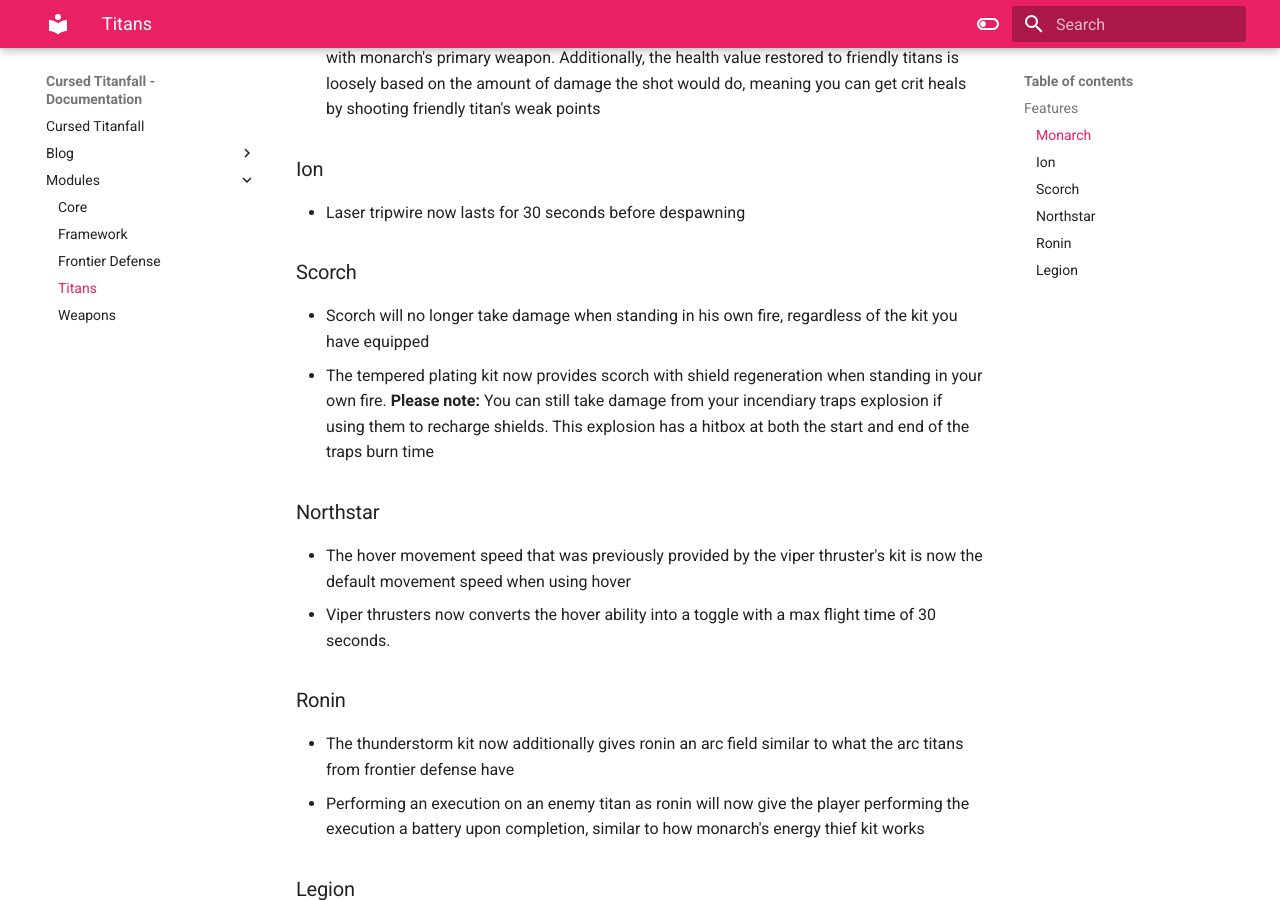
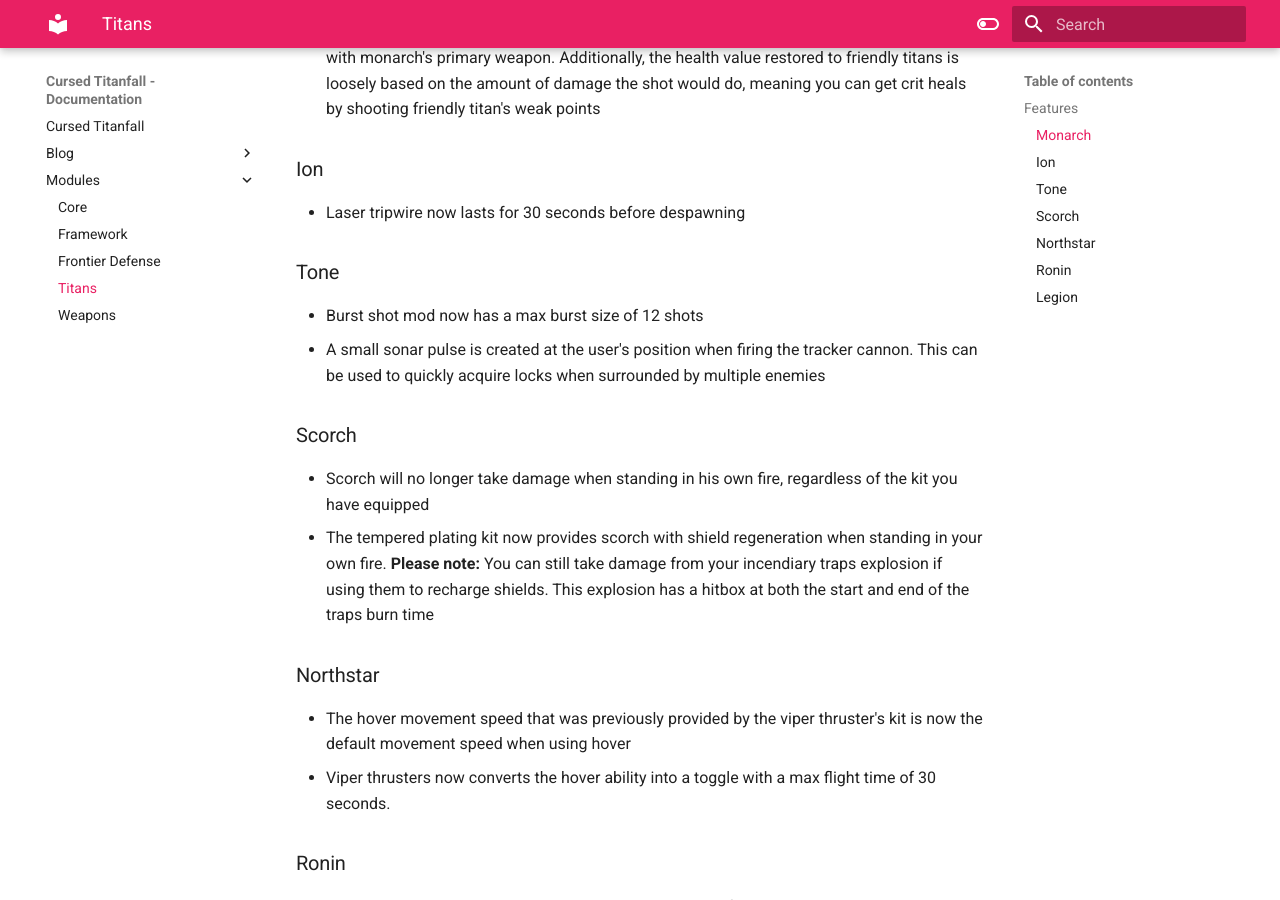
Before and after one commit to SDarkMagic/cursed-titanfall-docs, an MkDocs documentation site: the page built from docs/modules/Titans.md, in a window 1280 px wide and 900 px high, scrolled down 757 px. Built offline with MkDocs 1.6.1 and Material for MkDocs 9.7.7, drawn with Linux system fonts in a browser that asks for light colours.

Commit message:
Update docs

```diff
--- a/docs/modules/Titans.md
+++ b/docs/modules/Titans.md
@@ -10,6 +10,9 @@
 - The core 1 upgrade, energy transfer, now additionally gives monarch a reserve health pool with an equal value to your max health. This pool will increase in size if you use the core 3 upgrade enhanced chassis. This pool does not directly affect monarch's health bar, however if it has any points in it, shooting a teammate's titan with your primary weapon will now allow you to heal them. The health points in this pool are refilled by dealing damage to enemies with monarch's primary weapon. Additionally, the health value restored to friendly titans is loosely based on the amount of damage the shot would do, meaning you can get crit heals by shooting friendly titan's weak points
 ### Ion
 - Laser tripwire now lasts for 30 seconds before despawning
+### Tone
+- Burst shot mod now has a max burst size of 12 shots
+- A small sonar pulse is created at the user's position when firing the tracker cannon. This can be used to quickly acquire locks when surrounded by multiple enemies
 ### Scorch
 - Scorch will no longer take damage when standing in his own fire, regardless of the kit you have equipped
 - The tempered plating kit now provides scorch with shield regeneration when standing in your own fire. **Please note:** You can still take damage from your incendiary traps explosion if using them to recharge shields. This explosion has a hitbox at both the start and end of the traps burn time
```
Also changed, not shown: docs/index.md (+9 -4 lines), docs/modules/Weapons.md (+2 -0 lines).
